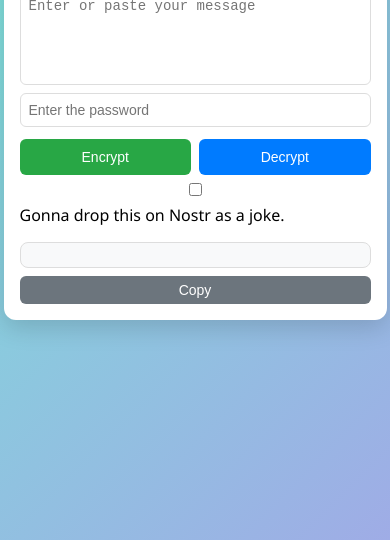
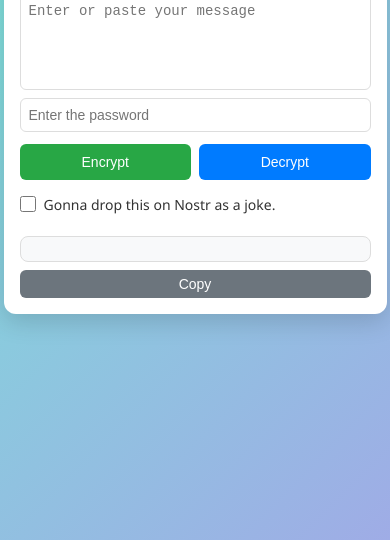
Before and after one commit to ils94/aes256, a plain HTML site: page index.html in a window 390 px wide. Shown: the part 304-844 px from the top of the page. Drawn offline with nearby package versions, Linux system fonts and the light colour scheme.

Commit message:
Update styles.css

```diff
--- a/styles.css
+++ b/styles.css
@@ -25,7 +25,8 @@ h1 {
   text-align: center;
 }
 
-textarea, input {
+textarea,
+input {
   width: 100%;
   padding: 0.625rem;
   margin: 0.625rem 0;
@@ -42,7 +43,8 @@ textarea {
   height: 7.5rem;
 }
 
-textarea:focus, input:focus {
+textarea:focus,
+input:focus {
   border-color: #6c63ff;
   outline: none;
 }
@@ -89,6 +91,24 @@ button:hover {
   background-color: #0056b3;
 }
 
+.checkbox-group {
+  display: flex;
+  align-items: center;
+  gap: 0.5rem;
+  margin-top: 0.625rem;
+}
+
+.checkbox-group input[type="checkbox"] {
+  width: 1rem;
+  height: 1rem;
+  cursor: pointer;
+}
+
+.checkbox-group label {
+  font-size: 0.95rem;
+  color: #333;
+}
+
 #output {
   margin-top: 1.25rem;
   padding: 0.9375rem;
@@ -129,8 +149,14 @@ button:hover {
 }
 
 @keyframes fadeIn {
-  from {opacity: 0; transform: translateY(-0.625rem);}
-  to {opacity: 1; transform: translateY(0);}
+  from {
+    opacity: 0;
+    transform: translateY(-0.625rem);
+  }
+  to {
+    opacity: 1;
+    transform: translateY(0);
+  }
 }
 
 @media screen and (max-width: 600px) {
@@ -144,7 +170,8 @@ button:hover {
     margin-bottom: 1rem;
   }
 
-  textarea, input {
+  textarea,
+  input {
     padding: 0.5rem;
     margin: 0.5rem 0;
     font-size: 0.875rem;
@@ -164,6 +191,14 @@ button:hover {
     font-size: 0.875rem;
   }
 
+  .checkbox-group {
+    margin-top: 0.5rem;
+  }
+
+  .checkbox-group label {
+    font-size: 0.875rem;
+  }
+
   #output {
     margin-top: 1rem;
     padding: 0.75rem;
```
